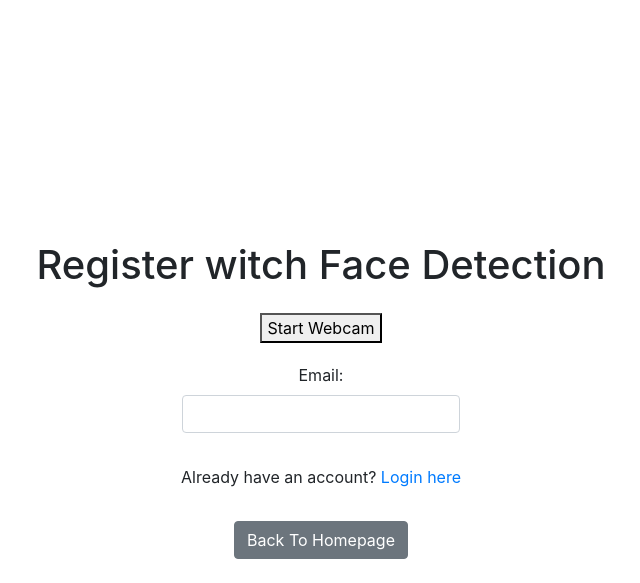
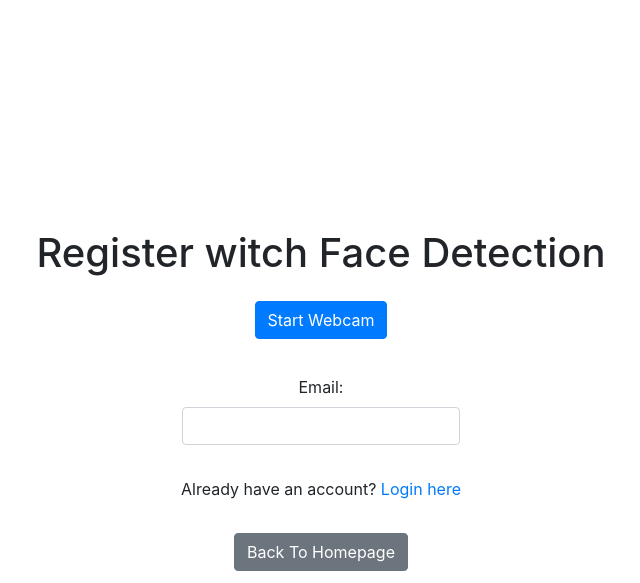
Before and after one commit to DATX11-DIT561-VT25-93/DATX11-DIT561-VT25-93, a Flask app: page /register-face-detection in a window 1280 px wide. Shown: the top 583 px of the page, without its empty margins (319-959 px from the left). Run offline with Flask 3, Linux system fonts and the light colour scheme; parts of the project's set-up code (start-up, migrations or seed data) failed here and were passed over; some libraries are stand-ins or nearby versions.

Commit message:
added bootstrap to buttons again

```diff
--- a/flaskr/app/templates/login-face-detection.html
+++ b/flaskr/app/templates/login-face-detection.html
@@ -10,7 +10,7 @@
     </div>
 
 
-    <button id="faceLoginButton" class="startButton">Start Webcam</button>
+    <button id="faceLoginButton" class="startButton btn btn-primary mb-3">Start Webcam</button>
 
 
     <div class="form-group">
--- a/flaskr/app/templates/register-face-detection.html
+++ b/flaskr/app/templates/register-face-detection.html
@@ -11,7 +11,7 @@
     </div>
 
 
-    <button id="faceRegisterButton" class="startButton">Start Webcam</button>
+    <button id="faceRegisterButton" class="startButton btn btn-primary mb-3">Start Webcam</button>
 
 
     <div class="form-group">
```
